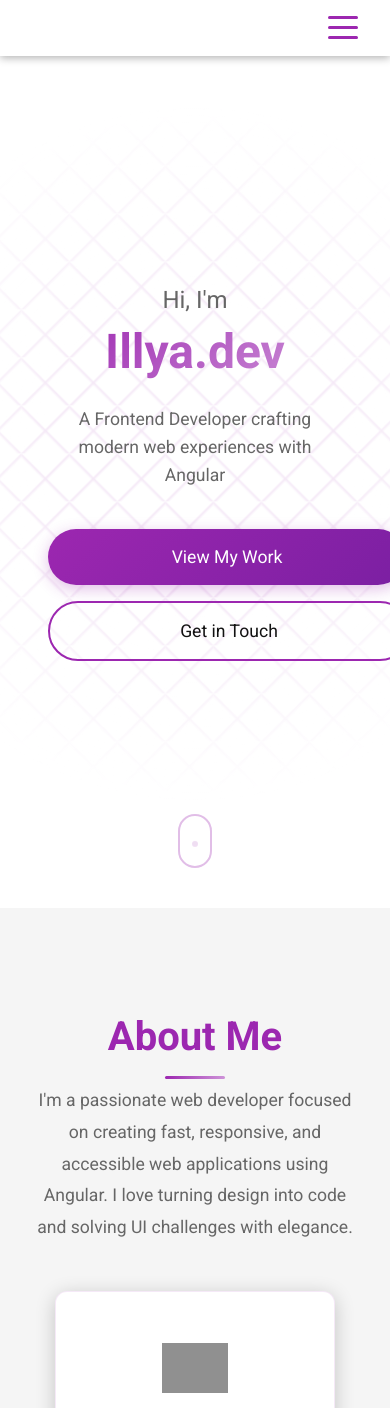
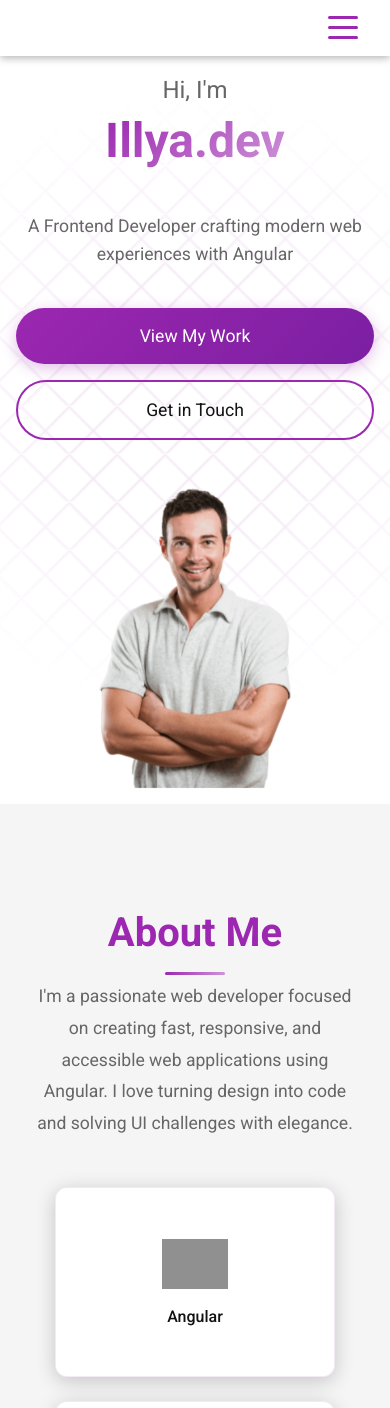
Before and after one commit to 1llyaa/illya-portfolio, an Angular app: page / in a window 390 px wide. Shown: the top 1408 px of the page. Built offline with nearby package versions, Linux system fonts and the light colour scheme; grey boxes are pictures that could not be loaded.

Commit message:
Improve hero component

```diff
--- a/angular.json
+++ b/angular.json
@@ -26,9 +26,11 @@
             "tsConfig": "tsconfig.app.json",
             "inlineStyleLanguage": "scss",
             "assets": [
+              "src/assets",
               {
                 "glob": "**/*",
-                "input": "public"
+                "input": "public",
+                "output": "/"
               }
             ],
             "styles": [
@@ -65,7 +67,6 @@
               "outputHashing": "all",
               "optimization": true
             }
-
           },
           "defaultConfiguration": "production"
         },
@@ -94,9 +95,11 @@
             "tsConfig": "tsconfig.spec.json",
             "inlineStyleLanguage": "scss",
             "assets": [
+              "src/assets",
               {
                 "glob": "**/*",
-                "input": "public"
+                "input": "public",
+                "output": "/"
               }
             ],
             "styles": [
--- a/src/app/components/hero/hero.component.html
+++ b/src/app/components/hero/hero.component.html
@@ -1,17 +1,29 @@
 <section id="hero" class="hero">
   <div class="animated-background"></div>
+  <div class="hero-container">
     <div class="hero-content">
       <h1 class="fade-in">
         <span class="greeting">Hi, I'm</span>
         <span class="name highlight">Illya.dev</span>
       </h1>
       <p class="fade-in-delay">A Frontend Developer crafting modern web experiences with Angular</p>
+      <div class="cta-buttons-container">
         <div class="cta-buttons fade-in-delay">
           <a href="#projects" class="btn primary">View My Work</a>
           <a href="#contact" class="btn secondary">Get in Touch</a>
         </div>
       </div>
-  <div class="scroll-down">
-    <span></span>
+    </div>
+    @if (darkmode) {
+    <div class="hero-image fade-in-delay">
+      <img src="../../../assets/images/profile.png" alt="Illya thinking pose" class="profile-image">
+    </div>
+    }
+    @else {
+    <div class="hero-image fade-in-delay">
+      <img src="../../../assets/images/profile_light.png" alt="Illya thinking pose" class="profile-image">
+    </div>
+    }
+
   </div>
 </section>
--- a/src/app/components/hero/hero.component.scss
+++ b/src/app/components/hero/hero.component.scss
@@ -3,10 +3,10 @@
   flex-direction: column;
   justify-content: center;
   align-items: center;
-  min-height: 100vh;
+  min-height: calc(100vh - 40px);
   text-align: center;
   position: relative;
-  padding: 2rem;
+  padding: 0;
   overflow: hidden;
   background-color: var(--bg-primary);
 
@@ -23,6 +23,7 @@
     background-size: 3em 3em;
     background-position: 0 0;
     animation: slide 15s linear infinite;
+    overflow: hidden;
 
     &::after {
       content: '';
@@ -35,11 +36,24 @@
     }
   }
 
-  .hero-content {
+  .hero-container {
     position: relative;
     z-index: 1;
-    max-width: 800px;
-    padding: 0 1rem;
+    max-width: 1200px;
+    width: 100%;
+    height: 100%;
+    display: flex;
+    align-items: center;
+    justify-content: space-between;
+    gap: 2rem;
+  }
+
+  .hero-content {
+    flex: 1;
+    text-align: left;
+    max-width: 600px;
+    margin-right: auto;
+    padding: 2rem 0;
 
     h1 {
       font-size: 4rem;
@@ -70,15 +84,21 @@
       color: var(--text-secondary);
       margin-bottom: 2.5rem;
       max-width: 600px;
-      margin-left: auto;
-      margin-right: auto;
+    }
+
+    .cta-buttons-container {
+      width: 100%;
+      display: flex;
+      justify-content: flex-start;
+      box-sizing: border-box;
     }
 
     .cta-buttons {
       display: flex;
       gap: 1.5rem;
+      flex-wrap: wrap;
       justify-content: center;
-      flex-wrap: wrap;
+      box-sizing: border-box;
 
       .btn {
         padding: 0.875rem 2rem;
@@ -88,6 +108,8 @@
         transition: all 0.3s ease;
         position: relative;
         overflow: hidden;
+        text-align: center;
+        box-sizing: border-box;
 
         &::before {
           content: '';
@@ -135,39 +157,24 @@
     }
   }
 
-  .scroll-down {
-    position: absolute;
-    bottom: 2rem;
-    left: 50%;
-    transform: translateX(-50%);
-    z-index: 1;
+  .hero-image {
+    flex: 0 0 450px;
+    height: calc(100vh - 40px);
+    display: flex;
+    justify-content: flex-end;
+    align-items: flex-end;
+    margin-bottom: -4px;
 
-    span {
-      display: inline-block;
-      width: 30px;
-      height: 50px;
-      border: 2px solid var(--accent-light);
-      border-radius: 25px;
-      position: relative;
-      opacity: 0.6;
-      transition: opacity 0.3s ease;
 
-      &:hover {
-        opacity: 1;
-      }
+    .profile-image {
+      width: 100%;
+      height: auto;
+      max-height: 100%;
+      object-fit: contain;
+      object-position: bottom;
+      transition: transform 0.3s ease;
 
-      &::before {
-        content: '';
-        position: absolute;
-        top: 10px;
-        left: 50%;
-        width: 6px;
-        height: 6px;
-        background: var(--accent-light);
-        border-radius: 50%;
-        transform: translateX(-50%);
-        animation: scroll 1.5s infinite;
-      }
+
     }
   }
 }
@@ -179,12 +186,6 @@
   100% {
     background-position: 3em 3em;
   }
-}
-
-@keyframes scroll {
-  0% { transform: translate(-50%, 0); opacity: 1; }
-  50% { transform: translate(-50%, 15px); opacity: 0.5; }
-  100% { transform: translate(-50%, 0); opacity: 1; }
 }
 
 .fade-in {
@@ -209,9 +210,62 @@
 }
 
 // Responsive design
+@media (max-width: 1024px) {
+  .hero {
+    .hero-container {
+      flex-direction: column;
+      text-align: center;
+      padding-bottom: 0;
+    }
+
+    .hero-content {
+      text-align: center;
+      margin-right: 0;
+      padding-bottom: 2rem;
+      width: 100%;
+      align-items: center;
+      display: flex;
+      flex-direction: column;
+
+      h1 {
+        align-items: center;
+      }
+
+      .cta-buttons-container {
+        width: 100%;
+        display: flex;
+        justify-content: center;
+      }
+
+      .cta-buttons {
+        justify-content: center;
+        width: 90%;
+        max-width: 450px;
+      }
+    }
+
+    .hero-image {
+      flex: 0 0 400px;
+      height: 400px;
+      width: 100%;
+      justify-content: center;
+    }
+  }
+}
+
 @media (max-width: 768px) {
   .hero {
+    .hero-container {
+      padding: 1rem;
+    }
+
     .hero-content {
+      padding: 1rem 0;
+      width: 100%;
+      display: flex;
+      flex-direction: column;
+      align-items: center;
+
       h1 {
         font-size: 3rem;
 
@@ -222,17 +276,34 @@
 
       p {
         font-size: 1.1rem;
+        text-align: center;
+      }
+
+      .cta-buttons-container {
+        width: 100%;
+        display: flex;
+        justify-content: center;
+        padding: 0 1rem;
+        box-sizing: border-box;
       }
 
       .cta-buttons {
         flex-direction: column;
         gap: 1rem;
+        width: 100%;
+        max-width: 400px;
 
         .btn {
           width: 100%;
-          text-align: center;
+          box-sizing: border-box;
+          display: block;
         }
       }
     }
+
+    .hero-image {
+      flex: 0 0 300px;
+      height: 300px;
+    }
   }
 }
--- a/src/app/components/hero/hero.component.ts
+++ b/src/app/components/hero/hero.component.ts
@@ -1,5 +1,6 @@
-import { Component } from '@angular/core';
+import { Component, inject } from '@angular/core';
 import { CommonModule } from '@angular/common';
+import { ThemeService } from '../../services/theme.service';
 
 @Component({
   selector: 'app-hero',
@@ -8,4 +9,10 @@ import { CommonModule } from '@angular/common';
   templateUrl: './hero.component.html',
   styleUrls: ['./hero.component.scss']
 })
-export class HeroComponent {}
+export class HeroComponent {
+  themeService = inject(ThemeService);
+
+  get darkmode(): boolean {
+    return this.themeService.isDark();
+  }
+}
--- a/src/app/services/theme.service.ts
+++ b/src/app/services/theme.service.ts
@@ -30,6 +30,10 @@ export class ThemeService {
     this.setTheme(!this.isDarkTheme.value);
   }
 
+  isDark(): boolean {
+    return this.isDarkTheme.value;
+  }
+
   private updateThemeVariables(isDark: boolean) {
     const root = document.documentElement;
     if (isDark) {
```
Also changed, not shown: src/assets/images/profile_light.png (added), 1 other file (tests, documents, lock files or other folders). Lines whose indentation alone changed are shown as unchanged.
